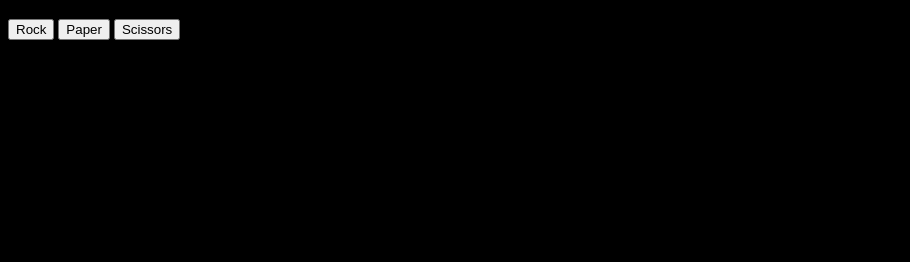
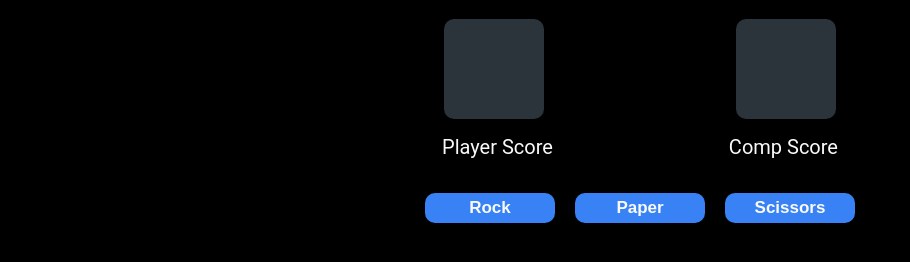
Before and after one commit to 0710CityLights/rock-paper-scissors-2, a plain HTML site: page index.html in a window 1280 px wide. Shown: the part 62-324 px from the top of the page, without its empty margins (0-910 px from the left). Drawn offline with Linux system fonts and the light colour scheme.

Commit message:
Rearranged player labels to be outside of score-display class

```diff
--- a/index.html
+++ b/index.html
@@ -11,11 +11,24 @@
 <body>
     <h1 class="page-title">Rock, Paper, Scissors</h1>
 
-    <div class="container">
-        <button class="rock">Rock</button>
-        <button class="paper">Paper</button>
-        <button class="scissors">Scissors</button>
-    </div>
+
+        <div class="score-container">
+            <div class="score-display">
+                <div class="player-pts box"></div>
+                <div class="computer-pts box"></div>
+            </div>
+            <div class="player-label">
+                <div class="text">Player Score</div>
+                <div class="text">Comp Score</div>
+            </div>
+        </div>
+
+            <div class="player-btn">
+                <button class="rock selection">Rock</button>
+                <button class="paper selection">Paper</button>
+                <button class="scissors selection">Scissors</button>
+            </div>
+
 
     <div class="footer"></div>
 
```
